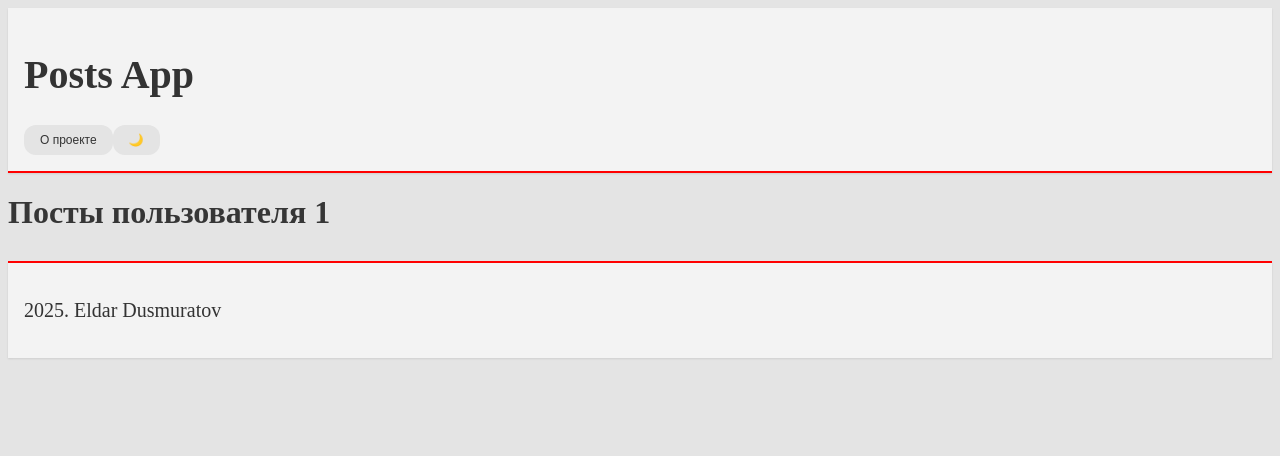
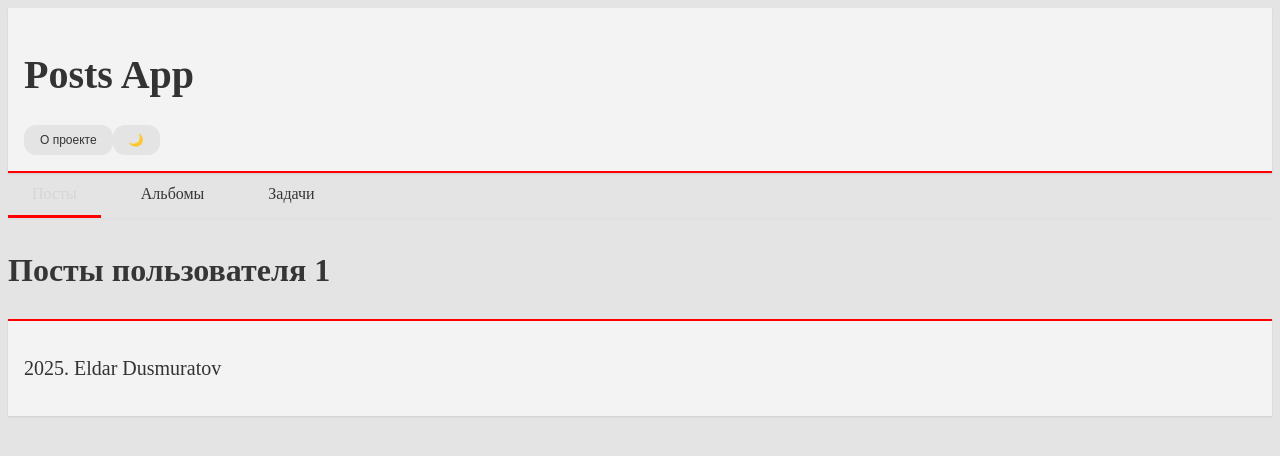
Before and after one commit to doosmurano/posts-app, a React (Vite) app: page /users/1/posts in a window 1280 px wide. Shown: the top 456 px of the page. Built offline with nearby package versions, Linux system fonts and the light colour scheme.

Commit message:
feat: Применит навигацию к страницам

```diff
--- a/src/pages/PostDetailPage/ui/PostDetailPage.tsx
+++ b/src/pages/PostDetailPage/ui/PostDetailPage.tsx
@@ -28,6 +28,7 @@ export const PostDetailPage: FC = () => {
       <div>
            <PostContent post={post} />
 
+           <h2>Комментарии</h2>
            <CommentListWithLoading
            comments={comments}
            isLoading={isCommentsLoading}
--- a/src/pages/UserAlbumsPage/ui/UserAlbumsPage.tsx
+++ b/src/pages/UserAlbumsPage/ui/UserAlbumsPage.tsx
@@ -1,11 +1,14 @@
 import { FC } from "react";
 import { useParams } from "react-router-dom";
+import { UserTabs } from "@/widgets/UserTabs/ui/UserTabs";
 
 export const UserAlbumsPage: FC = () => {
     const {id} = useParams();
+    const userId = Number(id);
 
     return (
         <div>
+            <UserTabs userId={userId} />
             <h1>Альбомы пользователя {id}</h1>
         </div>
     );
--- a/src/pages/UserPostsPage/ui/UserPostsPage.tsx
+++ b/src/pages/UserPostsPage/ui/UserPostsPage.tsx
@@ -1,12 +1,15 @@
 import { FC } from "react";
 import { useParams } from "react-router-dom";
+import { UserTabs } from "../../../widgets/UserTabs/ui/UserTabs";
 
 export const UserPostsPage: FC = () => {
     const {id} = useParams();
+    const userId = Number(id);
 
     return (
         <div>
-            <h1>Посты пользователя {id}</h1>
+            <UserTabs userId={userId} />
+            <h1>Посты пользователя {userId}</h1>
         </div>
     );
 }
--- a/src/pages/UserTodosPage/ui/UserTodosPage.tsx
+++ b/src/pages/UserTodosPage/ui/UserTodosPage.tsx
@@ -1,11 +1,14 @@
 import { FC } from "react";
 import { useParams } from "react-router-dom";
+import { UserTabs } from "@/widgets/UserTabs/ui/UserTabs";
 
 export const UserTodosPage: FC = () => {
     const {id} = useParams();
+    const userId = Number(id);
 
     return (
         <div>
+            <UserTabs userId={userId} />
             <h1>Задачи пользователя {id}</h1>
         </div>
     );
```
